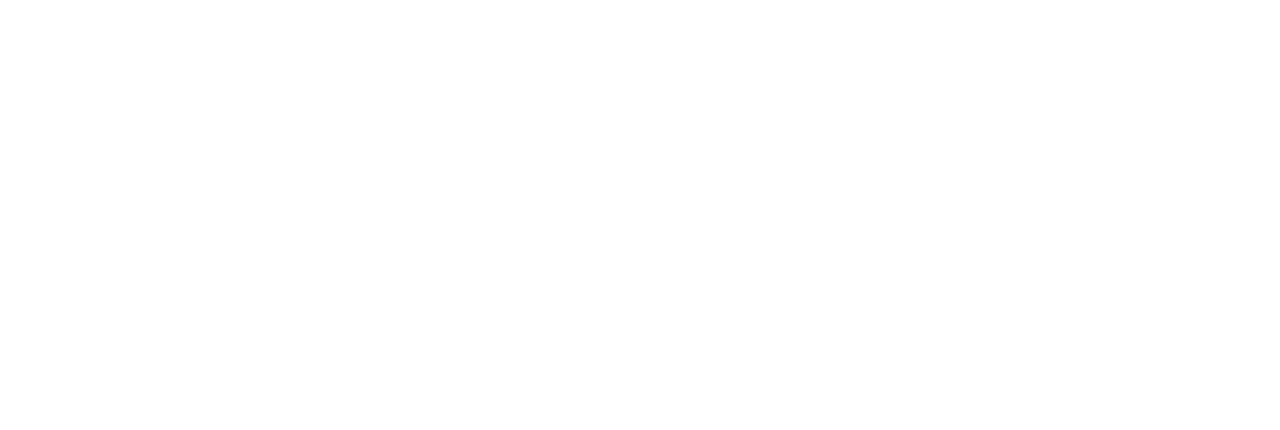
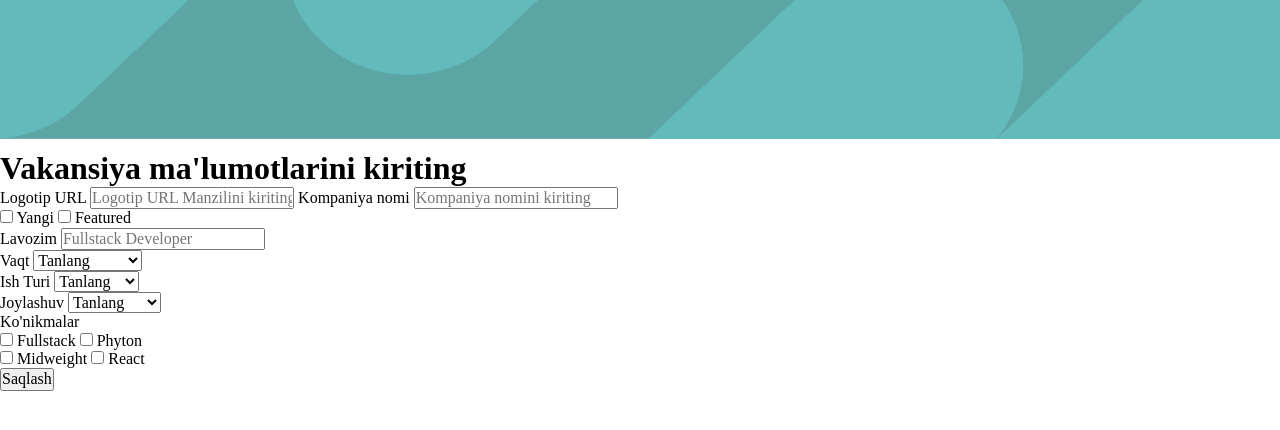
Before and after one commit to Abdulbas1d/5-Imtihon, a plain HTML site: page index.html in a window 1280 px wide. Drawn offline with Linux system fonts and the light colour scheme.

Commit message:
Html and a little write css codes

```diff
--- a/index.html
+++ b/index.html
@@ -14,7 +14,104 @@
     <title>Document</title>
 </head>
 <body>
+    <div id="container" class="container">
+        <div class="logo">
+            <img src="./images/logo-picture.svg" alt="">
+        </div>
 
+        <div id="reception" class="reception">
+            <h1>Vakansiya ma'lumotlarini kiriting</h1>
+            <form id="form" class="form">
+                <label>Logotip URL</label>
+                <input type="url" placeholder="Logotip URL Manzilini kiriting" id="img">
+
+                <label>Kompaniya nomi</label>
+                <input type="text" placeholder="Kompaniya nomini kiriting" id="companyName">
+
+                <div id="checbox" class="checbox">
+                    <label for="new">
+                        <input type="checkbox" id="new" value="new">
+                        Yangi
+                    </label>
+                    <label for="featured">
+                        <input type="checkbox" id="featured" value="Featured">
+                        Featured
+                    </label>
+                </div>
+
+                <label>Lavozim</label>
+                <input type="text" placeholder="Fullstack Developer" id="level">
+
+                <div class="datas">
+                    <div id="data1" class="data1">
+                        <label for="time">Vaqt</label>
+                        <select id="time">
+                            <option value="Tanlang">Tanlang</option>
+                            <option value="1 Day Ago">1 Day Ago</option>
+                            <option value="2 Day Ago">2 Day Ago</option>
+                            <option value="3 Day Ago">3 Day Ago</option>
+                            <option value="4 Day Ago">4 Day Ago</option>
+                            <option value="5 Day Ago">5 Day Ago</option>
+                            <option value="6 Day Ago">6 Day Ago</option>
+                            <option value="1 Week Ago">1 Week Ago</option>
+                            <option value="2 Week Ago">2 Week Ago</option>
+                            <option value="3 Week Ago">3 Week Ago</option>
+                            <option value="4 Week Ago">4 Week Ago</option>
+                            <option value="1 Month Ago">1 Month Ago</option>
+                            <option value="2 Month Ago">4 Week Ago</option>
+                            <option value="3 Month Ago">3 Month Ago</option>
+                        </select>
+                    </div>
+
+                    <div id="data2" class="data2">
+                        <label for="work">Ish Turi</label>
+                        <select name="" id="work">
+                            <option value="Tanlang">Tanlang</option>
+                            <option value="Part Time">Part Time</option>
+                            <option value="Full Time">Full Time</option>
+                            <option value="Contract">Contract</option>
+                        </select>
+                    </div>
+
+                    <div id="data3" class="data3">
+                        <label for="addres">Joylashuv</label>
+                        <select name="" id="addres">
+                            <option value="Tanlang">Tanlang</option>
+                            <option value="Remote">Remote</option>
+                            <option value="UK Only">UK Only</option>
+                            <option value="Worldwide">Worldwide</option>
+                        </select>
+                    </div>
+                </div>
+
+                <div class="label">
+                    <label for="">Ko'nikmalar</label>
+                    <div class="first-label">
+                        <label for="fullstack">
+                            <input type="checkbox" id="fullstack">
+                            Fullstack
+                        </label>
+                        <label for="phyton">
+                            <input type="checkbox" id="phyton">
+                            Phyton
+                        </label>
+                    </div>
+                    <div class="second-label">
+                        <label for="midweight">
+                            <input type="checkbox" id="midweight">
+                            Midweight
+                        </label>
+                        <label for="react">
+                            <input type="checkbox" id="react">
+                            React
+                        </label>
+                    </div>
+                </div>
+            </form>
+
+            <button id="buttton">Saqlash</button>
+        </div>
+    </div>
 
 
     <script src="./js/index.js"></script>
--- a/styles/style.css
+++ b/styles/style.css
@@ -3,3 +3,12 @@
     padding: 0;
     box-sizing: border-box;
 }
+
+.container {
+    width: 100%;
+    margin: 0 auto;
+}
+
+.logo img{
+    width: 100%;
+}
```
Also changed, not shown: images/logo-picture.svg (added).
